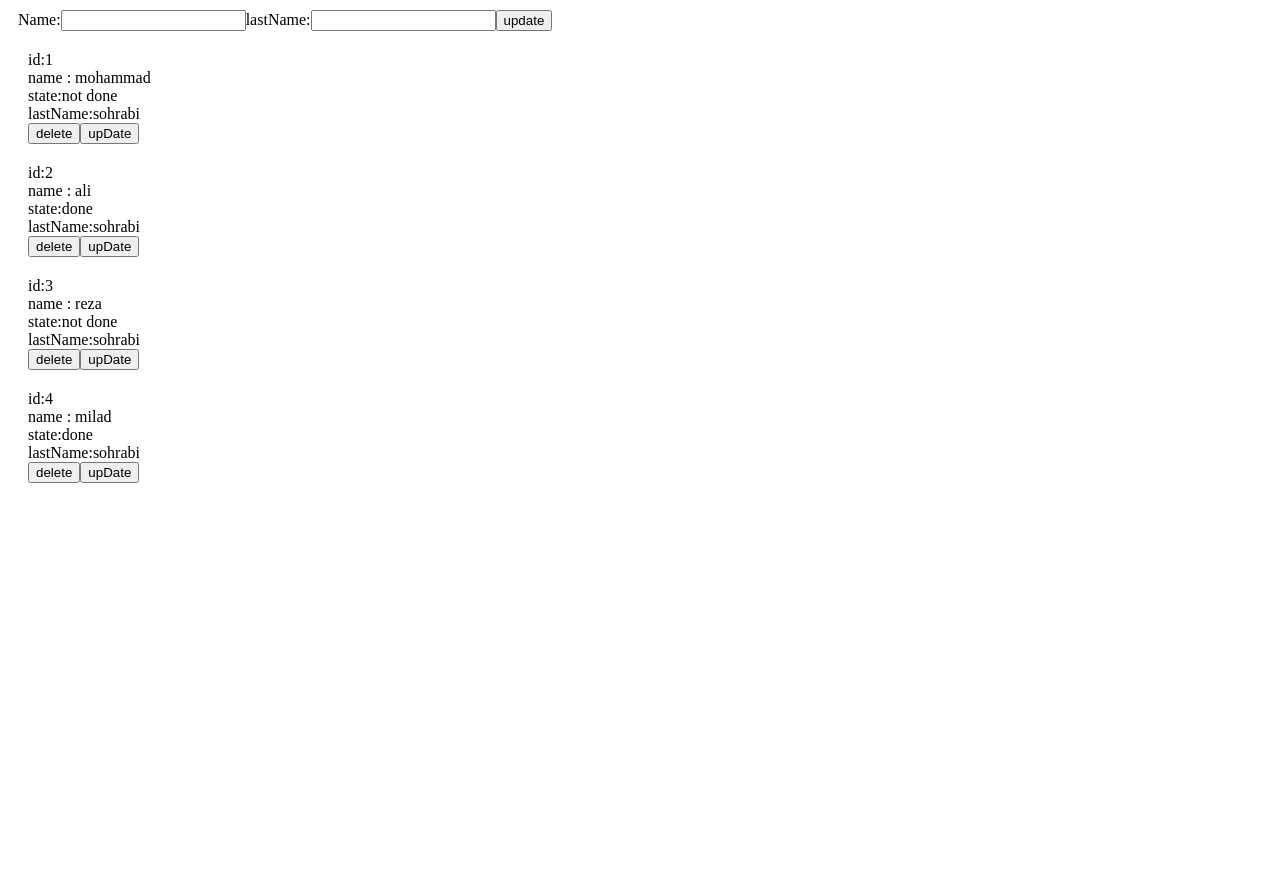
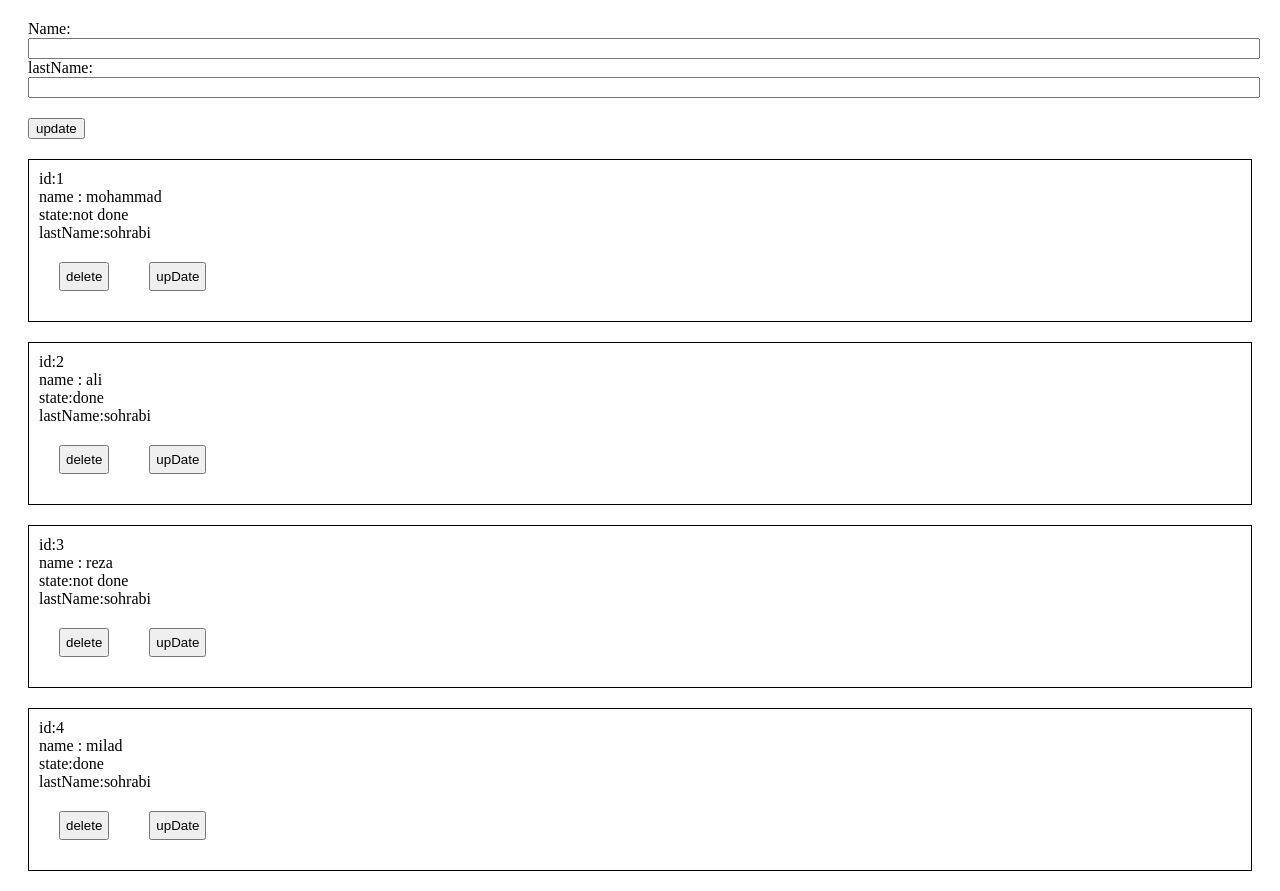
Before and after one commit to mohammadsohrabi2021/ToDoApp, a React (Create React App) app: page / in a window 1280 px wide. Before the commit the page ends 800 px from the top, so only its background shows below. Built offline with nearby package versions, Linux system fonts and the light colour scheme.

Commit message:
change style todo form

```diff
--- a/src/componentes/ToDoCard.js
+++ b/src/componentes/ToDoCard.js
@@ -14,7 +14,7 @@ const ToDoCard = ({ todo, todos, setTodos, setFormStatus, setForm }) => {
     return (
         <div >
             {/* {todos.map(todo => ( */}
-                <div style={{ border: 'ipx solid #000', margin: '20px' }}>
+                <div style={{ border: '1px solid #000', margin: '20px', padding:'10px' }}>
                     <div>
                         id:{todo.id}
                     </div>
@@ -27,10 +27,10 @@ const ToDoCard = ({ todo, todos, setTodos, setFormStatus, setForm }) => {
                     <div>
                         lastName:{todo.lastName}
                     </div>
-                    <button onClick={() => handeleDelete(todo.id)}>
+                    <button onClick={() => handeleDelete(todo.id)}style={{  margin: '20px', padding:'5px' }}>
                         delete
                     </button>
-                    <button onClick={() => handleUpdate(todo)}>
+                    <button onClick={() => handleUpdate(todo)}style={{  margin: '20px', padding:'5px' }}>
                         upDate
                     </button>
                 </div>
--- a/src/componentes/ToDoForm.js
+++ b/src/componentes/ToDoForm.js
@@ -3,14 +3,14 @@ import React from 'react';
 const ToDoForm = ({ form,  FormStatus,handleSubmit ,handleChange }) => {
 
     return (
-            <div style={{ margin: "10px" }}>
-                <div>
+            <div >
+                <div style={{ margin: "20px"}}>
                     <form  onSubmit={handleSubmit}>
                         <label>Name:</label>
-                        <input onChange={handleChange} name={'name'} value={form.name} />
+                        <input onChange={handleChange} name={'name'} value={form.name} style={{width:'100%'}} />
                         <label>lastName:</label>
-                        <input onChange={handleChange} name={'lastName'} value={form.lastName} />
-                        <button type={'submit'} >
+                        <input onChange={handleChange} name={'lastName'} value={form.lastName} style={{width:'100%'}}/>
+                        <button type={'submit'} style={{ marginTop: "20px"}} >
                             {FormStatus === 'add' ? 'submit' : 'update'}
                         </button>
                     </form>
```
